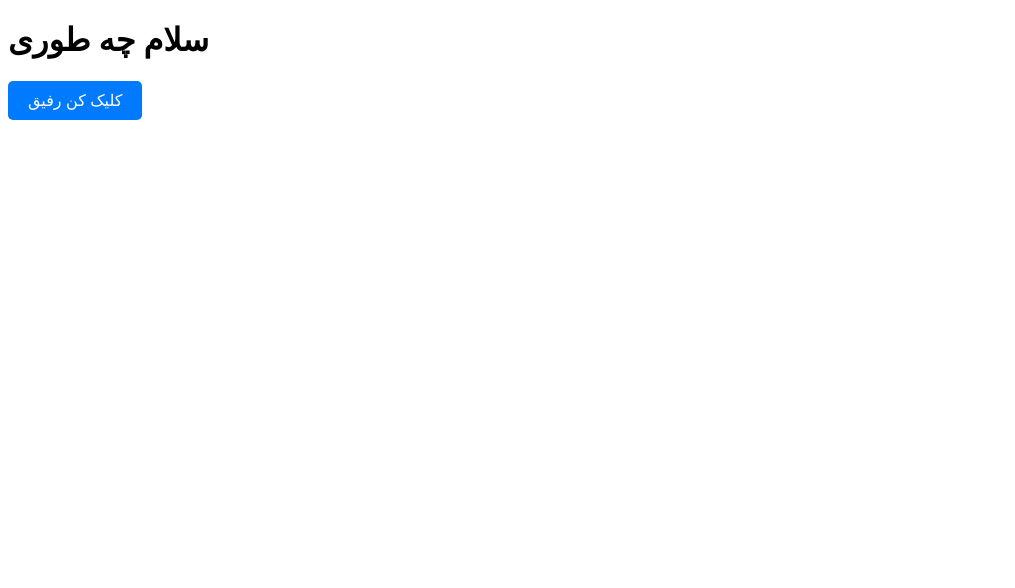
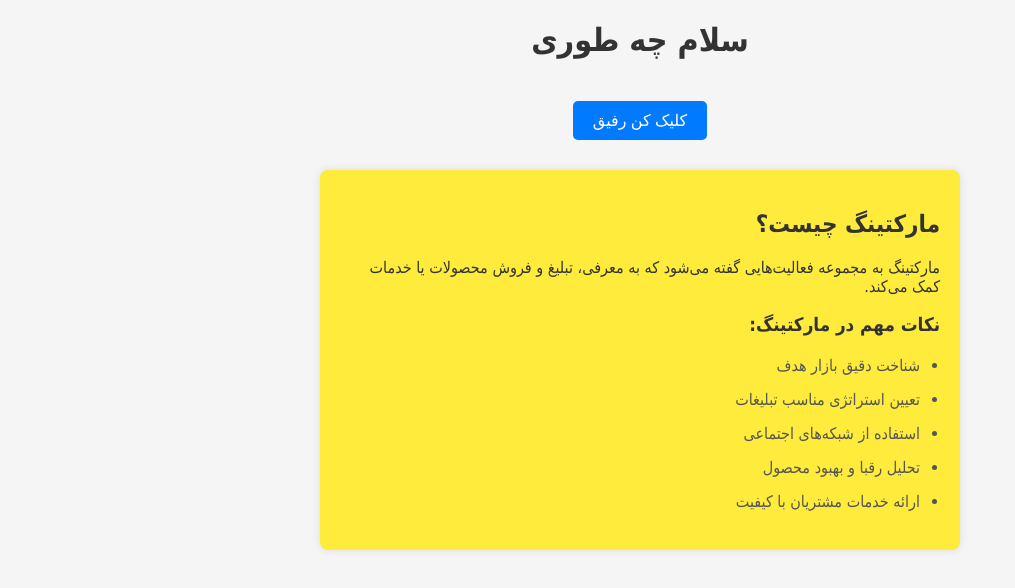
Before and after one commit to zaharalem/marketing, a plain HTML site: page index.html in a window 1280 px wide. Shown: the whole page, without its empty margins (0-1015 px from the left). Drawn offline with Linux system fonts and the light colour scheme.

Commit message:
Update index.html

```diff
--- a/index.html
+++ b/index.html
@@ -1,8 +1,37 @@
 <!DOCTYPE html>
-<html>
+<html lang="fa">
 <head>
-    <title>marketing</title>
+  <meta charset="UTF-8" />
+  <title>مارکتینگ</title>
   <style>
+    body {
+      font-family: Tahoma, sans-serif;
+      margin: 20px;
+      background-color: #f5f5f5;
+      text-align: center;
+    }
+    h1 {
+      color: #333;
+    }
+    .yellow-section {
+      background-color: #ffeb3b; /* زرد روشن */
+      padding: 20px;
+      border-radius: 8px;
+      max-width: 600px;
+      margin: 30px auto;
+      box-shadow: 0 0 10px rgba(0,0,0,0.1);
+      text-align: right;
+      direction: rtl;
+      color: #333;
+    }
+    ul {
+      padding-right: 20px; /* راست‌چین کردن لیست */
+      color: #555;
+    }
+    li {
+      margin-bottom: 10px;
+      line-height: 1.5;
+    }
     .btn {
       display: inline-block;
       background-color: #007bff;
@@ -11,6 +40,8 @@
       text-decoration: none;
       border-radius: 5px;
       font-family: sans-serif;
+      margin-top: 20px;
+      transition: background-color 0.3s ease;
     }
     .btn:hover {
       background-color: #0056b3;
@@ -19,8 +50,22 @@
 </head>
 <body>
   <h1>سلام چه طوری</h1>
+
   <a href="https://www.yektanet.com/category/%D9%85%D8%A7%D8%B1%DA%A9%D8%AA%DB%8C%D9%86%DA%AF/" target="_blank" class="btn">
     کلیک کن رفیق
   </a>
+
+  <div class="yellow-section">
+    <h2>مارکتینگ چیست؟</h2>
+    <p>مارکتینگ به مجموعه فعالیت‌هایی گفته می‌شود که به معرفی، تبلیغ و فروش محصولات یا خدمات کمک می‌کند.</p>
+    <h3>نکات مهم در مارکتینگ:</h3>
+    <ul>
+      <li>شناخت دقیق بازار هدف</li>
+      <li>تعیین استراتژی مناسب تبلیغات</li>
+      <li>استفاده از شبکه‌های اجتماعی</li>
+      <li>تحلیل رقبا و بهبود محصول</li>
+      <li>ارائه خدمات مشتریان با کیفیت</li>
+    </ul>
+  </div>
 </body>
 </html>
```
Lines whose indentation alone changed are shown as unchanged.
